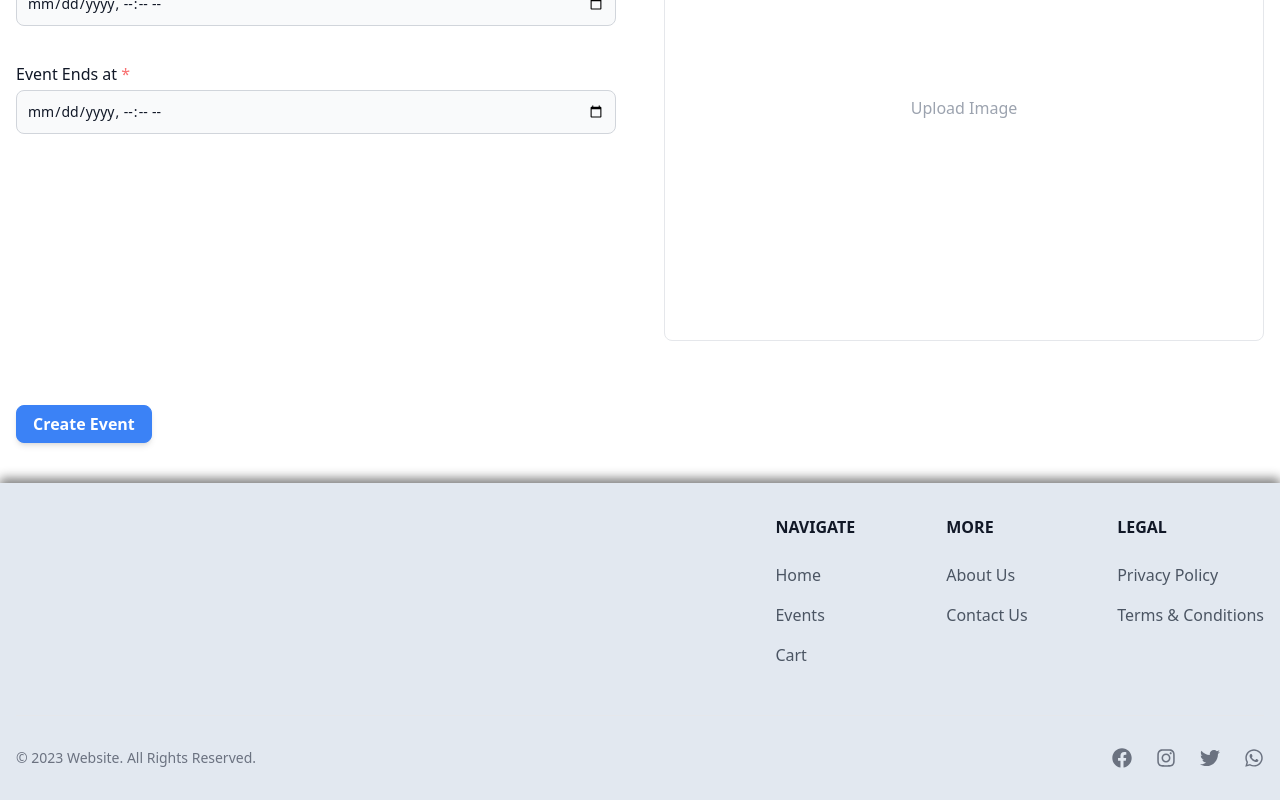
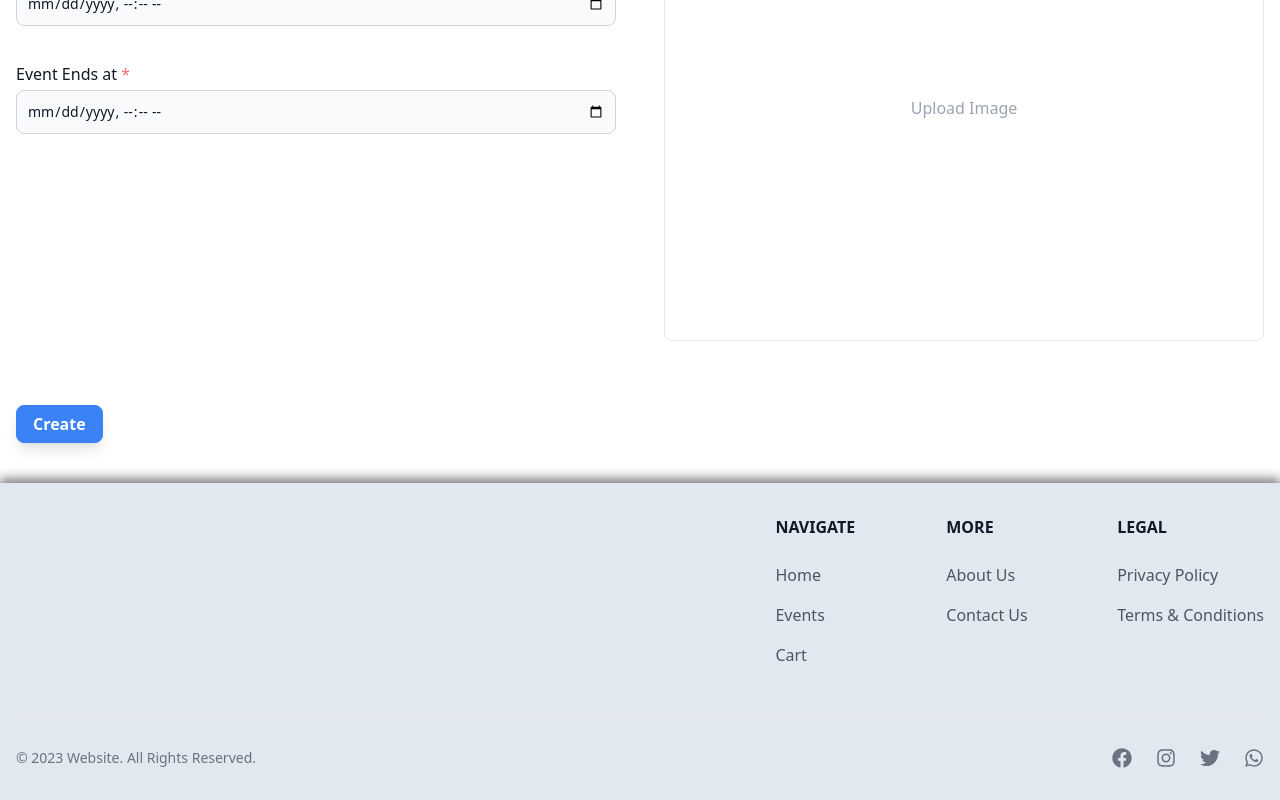
Before and after one commit to abbassays/event-brite, a Next.js app: page /admin/events/create in a window 1280 px wide. Shown: the part 559-1359 px from the top of the page. Built offline with nearby package versions, Linux system fonts and the light colour scheme.

Commit message:
publish button added

```diff
--- a/components/AdminForms/EventForm.tsx
+++ b/components/AdminForms/EventForm.tsx
@@ -1,17 +1,14 @@
-import React, { useState, useEffect, ChangeEvent } from "react";
+import { useState } from "react";
 import { useForm } from "react-hook-form";
 
-import categories from "../../utils/categories";
 import { EventType } from "../../types";
-import allEvents from "../../utils/all_events.json";
 
+import Button from "../CustomUI/Button";
 import Container from "../CustomUI/Container";
+import ImagePreview from "../CustomUI/ImagePreview";
 import Input from "../CustomUI/Input";
 import Select from "../CustomUI/Select";
-import Button from "../CustomUI/Button";
 import Textarea from "../CustomUI/Textarea";
-import Image from "next/image";
-import ImagePreview from "../CustomUI/ImagePreview";
 
 const EventForm = ({
   event,
@@ -125,11 +122,15 @@ const EventForm = ({
         className="grid-cols-1 md:grid-cols-2 gap-x-12 gap-y-3"
         gridItems={formItems}
       >
-        <div className="mt-10">
+        <div className="mt-10 flex gap-4">
           <Button type="submit" variant="primary">
-            {event ? "Edit " : "Create "}
-            Event
+            {event ? "Save" : "Create"}
           </Button>
+          {event && (
+            <Button type="button" variant="tertiary">
+              Publish
+            </Button>
+          )}
         </div>
       </Container>
     </form>
--- a/components/CustomUI/Button.tsx
+++ b/components/CustomUI/Button.tsx
@@ -37,7 +37,7 @@ const Button: React.FC<ButtonProps> = ({
   }
 
   const buttonClasses = classNames(
-    "rounded-lg transition-colors inline-block h-min my-auto px-4 py-1.5 font-bold shadow-md",
+    "rounded-lg transition-colors inline-block h-min my-auto px-4 py-1.5 font-bold shadow-lg",
     buttonStyle,
     hoverStyle,
     focusStyle,
```
